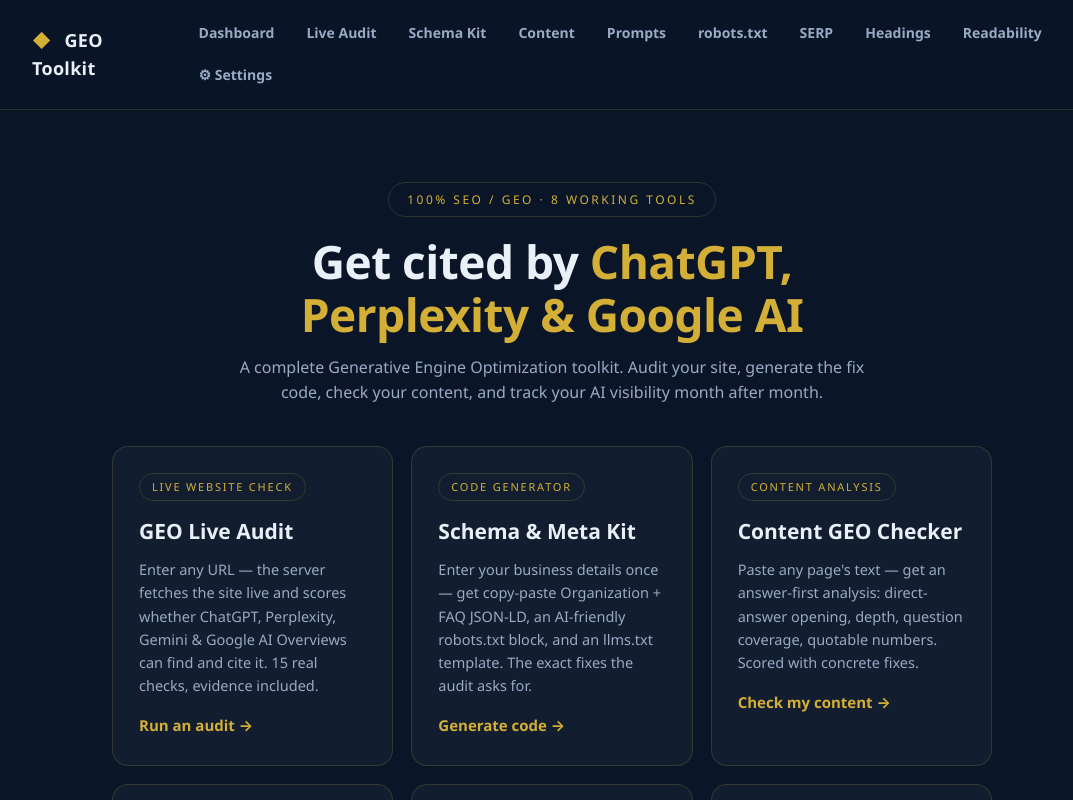
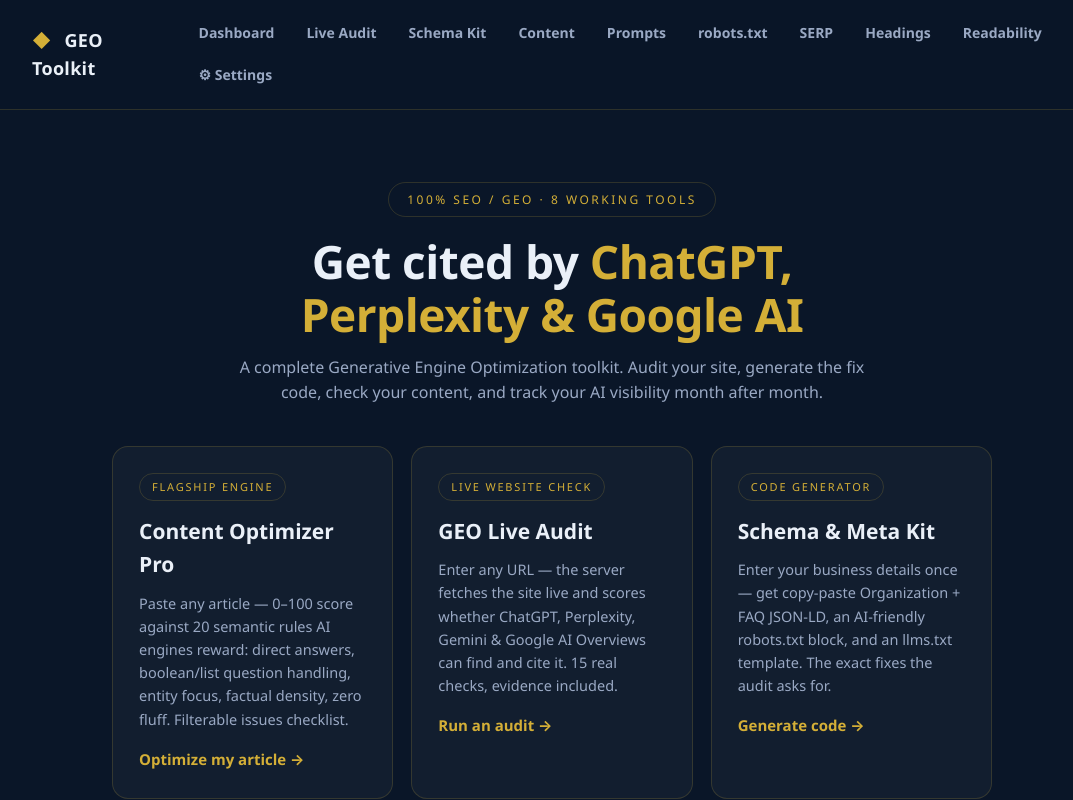
Before and after one commit to Mrbilalali/geo-audit-live, a Next.js app: page / in a window 1280 px wide. Shown: the top 800 px of the page, without its empty margins (88-1161 px from the left). Built offline with nearby package versions, Linux system fonts and the light colour scheme.

Commit message:
GEO Toolkit v3 — Content Optimizer Pro + Settings + PLAN

```diff
--- a/app/page.tsx
+++ b/app/page.tsx
@@ -5,6 +5,11 @@ import { useEffect, useState } from "react";
 import { AuditRecord, clearHistory, getHistory } from "../lib/history";
 
 const TOOLS = [
+  {
+    href: "/content-optimizer", tag: "Flagship engine", name: "Content Optimizer Pro",
+    desc: "Paste any article — 0–100 score against 20 semantic rules AI engines reward: direct answers, boolean/list question handling, entity focus, factual density, zero fluff. Filterable issues checklist.",
+    cta: "Optimize my article →",
+  },
   {
     href: "/geo-audit", tag: "Live website check", name: "GEO Live Audit",
     desc: "Enter any URL — the server fetches the site live and scores whether ChatGPT, Perplexity, Gemini & Google AI Overviews can find and cite it. 15 real checks, evidence included.",
```
